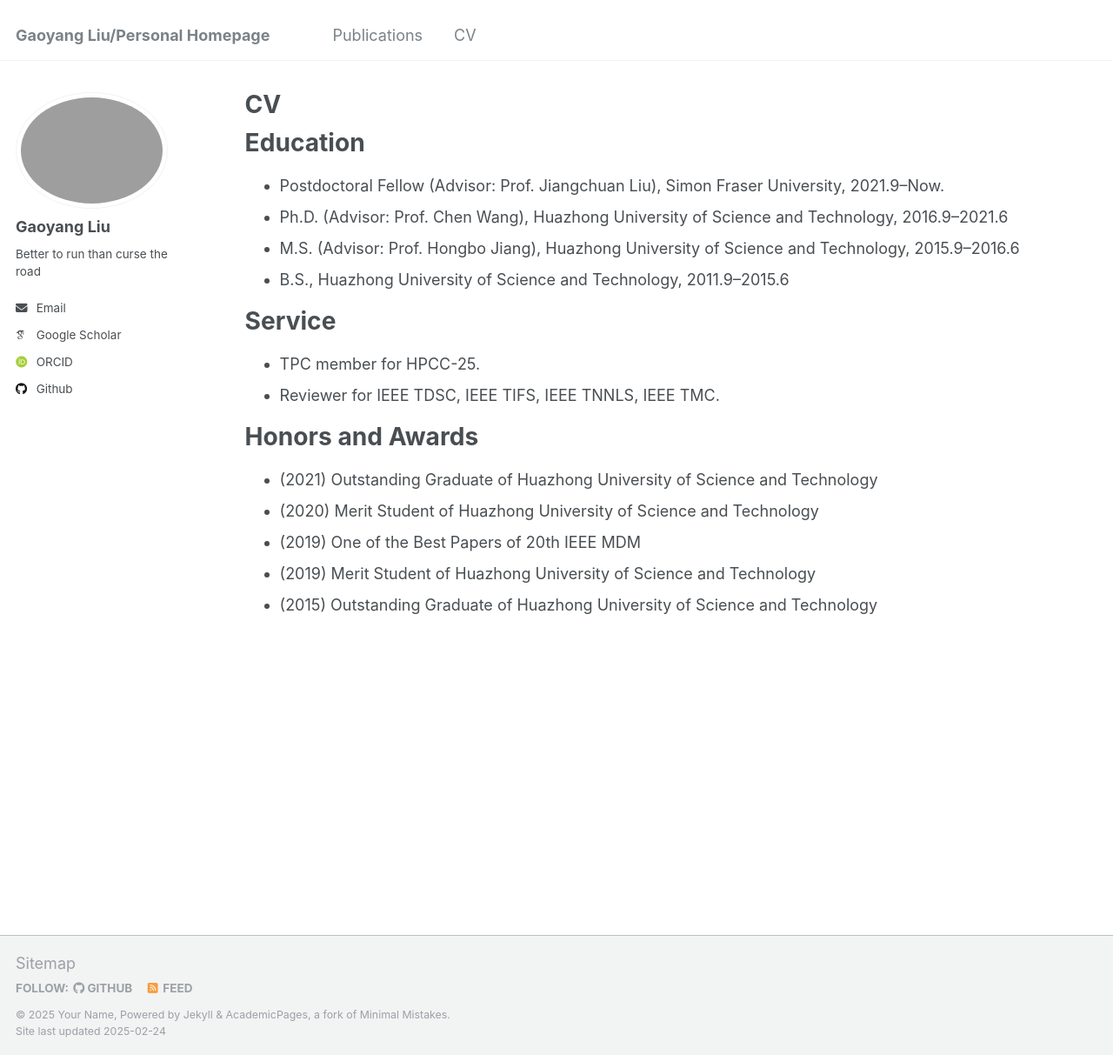
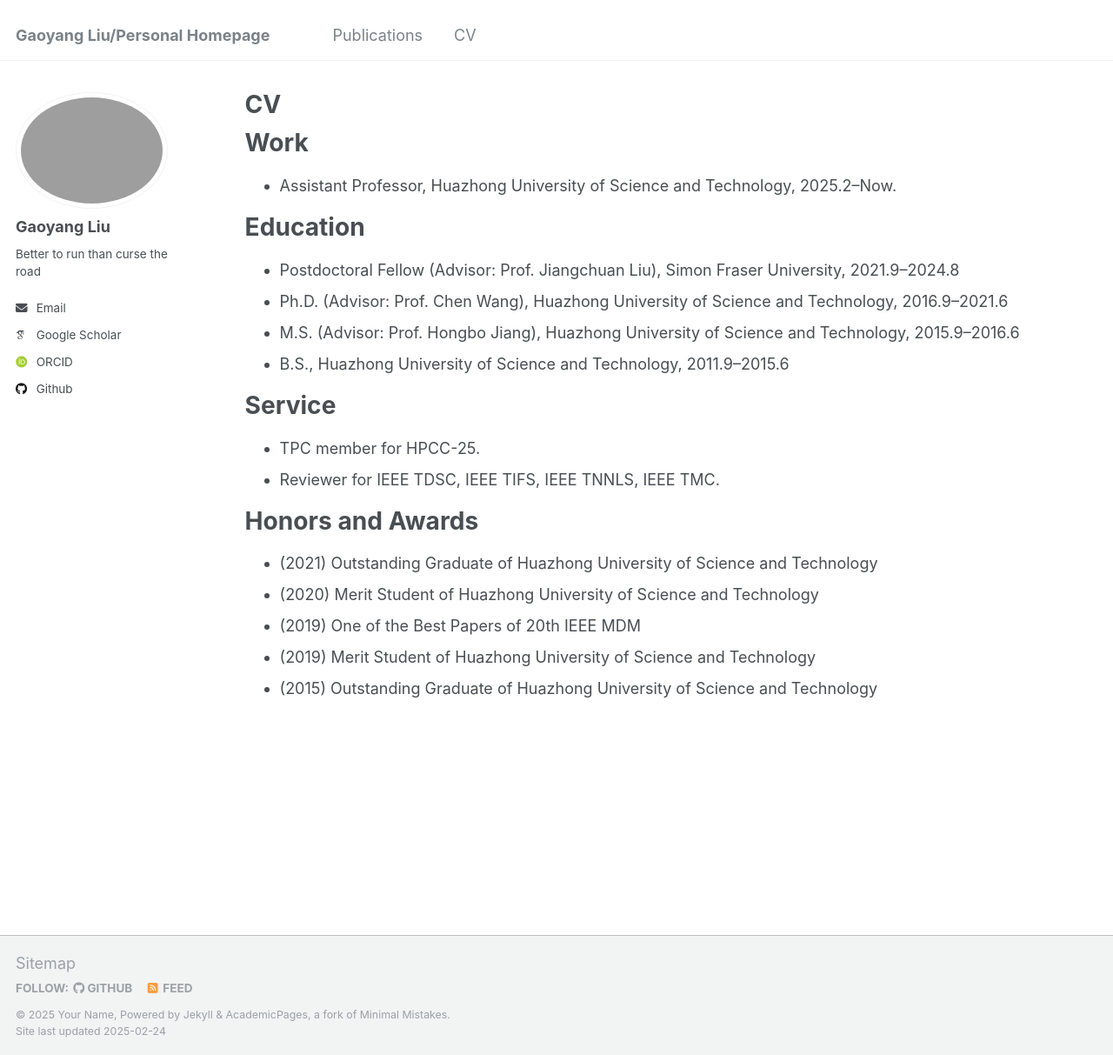
Before and after one commit to gyliu1991/gyliu1991.github.io, a Jekyll site: the page built from _pages/cv.md, in a window 1280 px wide and 1213 px high. Shown: the whole window at 87% size. Built offline with Jekyll 4.4.1, drawn with Linux system fonts in a browser that asks for light colours; some web fonts are replaced.

Commit message:
Update cv.md
update  work exp

```diff
--- a/_pages/cv.md
+++ b/_pages/cv.md
@@ -9,9 +9,13 @@ redirect_from:
 
 {% include base_path %}
 
+Work
+======
+* Assistant Professor, Huazhong University of Science and Technology, 2025.2--Now.
+
 Education
 ======
-* Postdoctoral Fellow (Advisor: Prof. Jiangchuan Liu), Simon Fraser University, 2021.9--Now.
+* Postdoctoral Fellow (Advisor: Prof. Jiangchuan Liu), Simon Fraser University, 2021.9--2024.8
 * Ph.D. (Advisor: Prof. Chen Wang), Huazhong University of Science and Technology, 2016.9--2021.6
 * M.S. (Advisor: Prof. Hongbo Jiang), Huazhong University of Science and Technology, 2015.9--2016.6
 * B.S., Huazhong University of Science and Technology, 2011.9--2015.6
```
